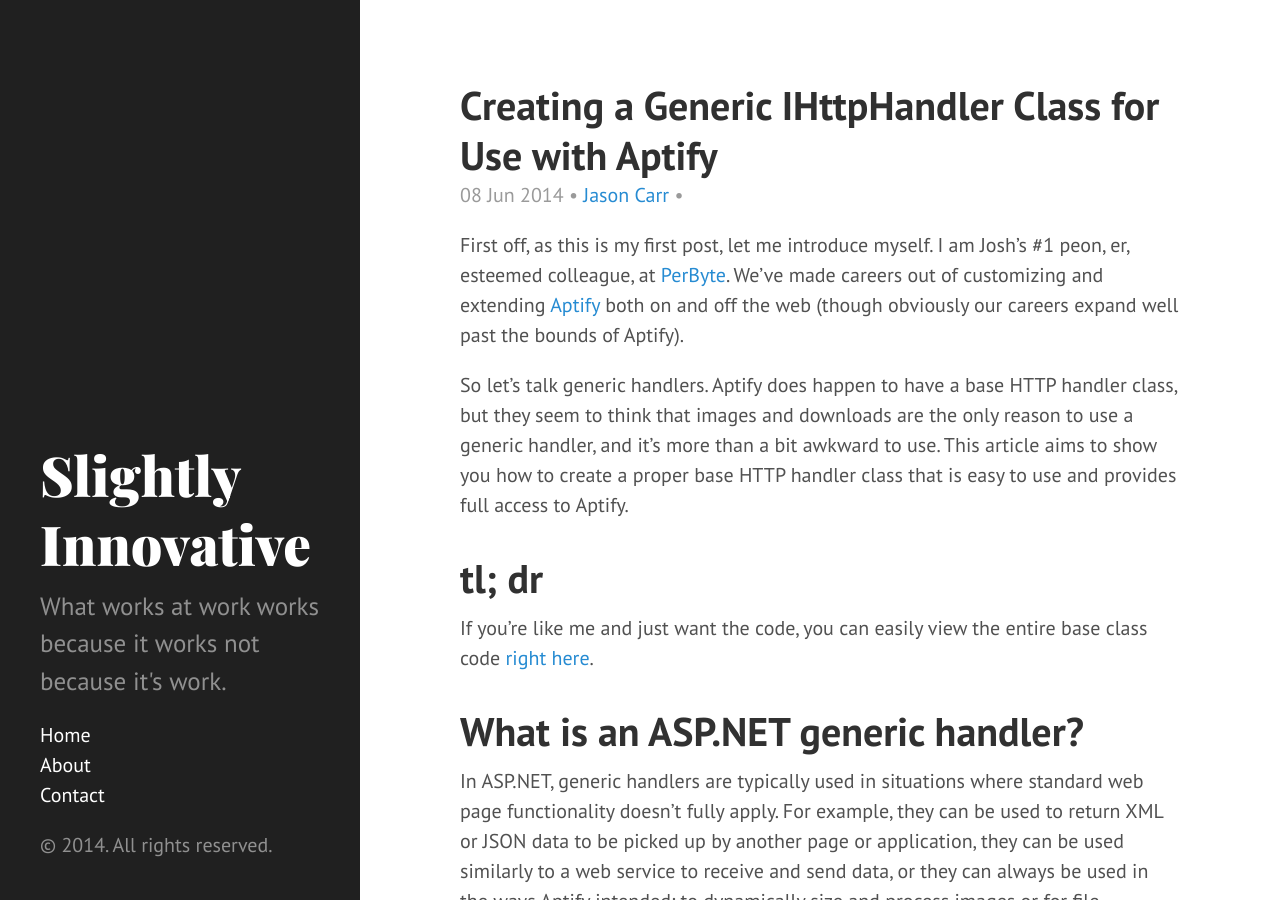
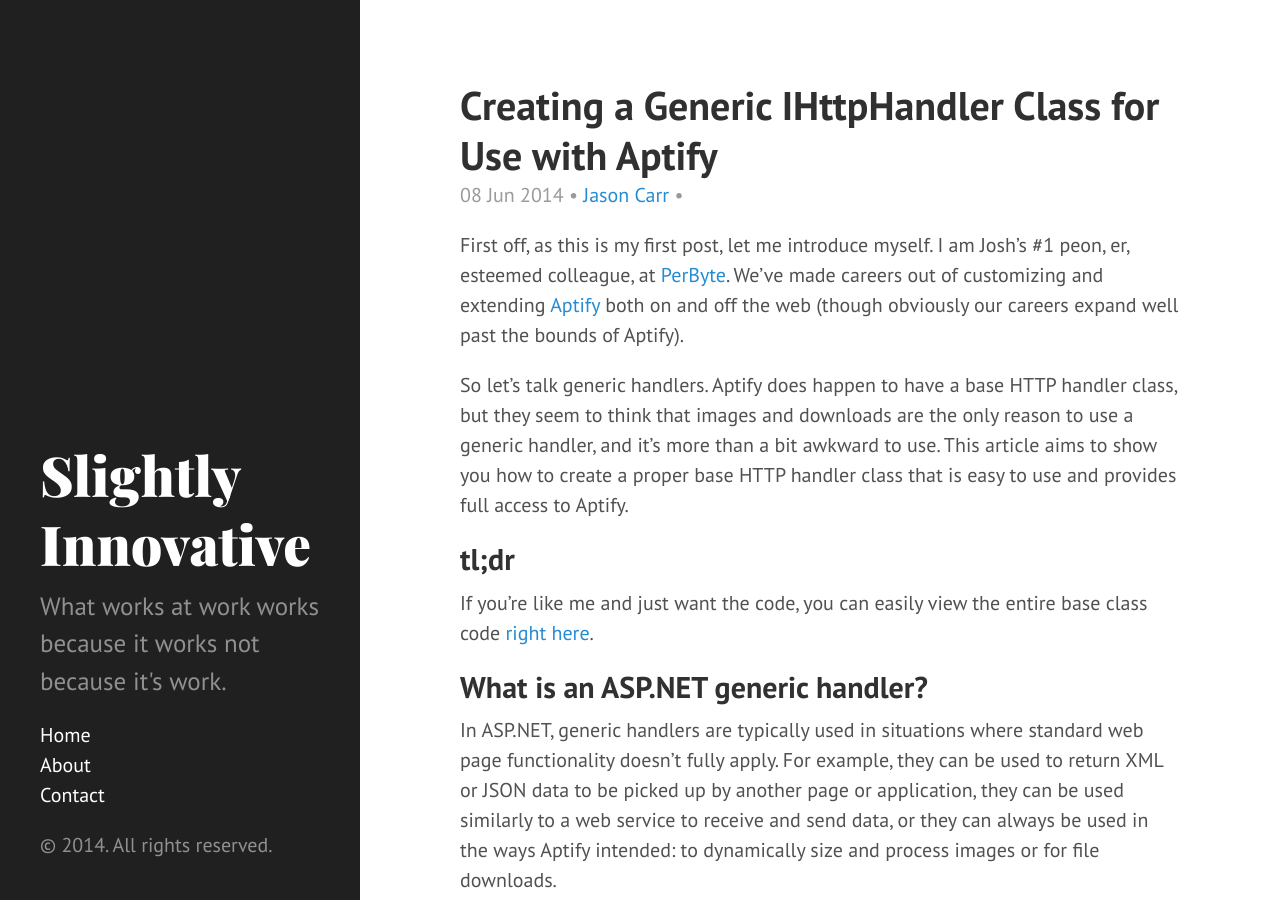
Before and after one commit to lcates/perbyte.github.io, a Jekyll site: the page built from _posts/2014-06-08-Creating-a-Generic-IHttpHandler-Class.md, in a window 1280 px wide and 900 px high. Built offline with Jekyll 4.4.1, drawn with Linux system fonts in a browser that asks for light colours; Markdown is read by kramdown in place of the engine named in the settings; comment, search, counter and statistics services are not loaded.

Commit message:
Another try

````diff
--- a/_posts/2014-06-08-Creating-a-Generic-IHttpHandler-Class.md
+++ b/_posts/2014-06-08-Creating-a-Generic-IHttpHandler-Class.md
@@ -14,20 +14,20 @@ First off, as this is my first post, let me introduce myself. I am Josh's #1 peo
 
 So let's talk generic handlers. Aptify does happen to have a base HTTP handler class, but they seem to think that images and downloads are the only reason to use a generic handler, and it's more than a bit awkward to use. This article aims to show you how to create a proper base HTTP handler class that is easy to use and provides full access to Aptify.
 
-tl; dr
-======
+tl;dr
+-----
 
 If you're like me and just want the code, you can easily view the entire base class code [right here][code].
 
 What is an ASP.NET generic handler?
-===================================
+-----------------------------------
 
 In ASP.NET, generic handlers are typically used in situations where standard web page functionality doesn't fully apply. For example, they can be used to return XML or JSON data to be picked up by another page or application, they can be used similarly to a web service to receive and send data, or they can always be used in the ways Aptify intended: to dynamically size and process images or for file downloads.
 
 Generic handlers are extremely flexible and can be used in pretty much any situation that lives outside of the bounds of a typical ASP.NET web page.
 
 Diving In
-=========
+---------
 
 Let's start with what's required for the most basic implementation of a generic handler:
 
@@ -62,7 +62,7 @@ This is a generic handler that does nothing more than output "Hello World" as a
 The IsReusable property specifies whether or not an existing instance of the class can be re-used for another request. The safest value to use here is false, which specifies that a new instance of our HttpHandlerBase class will be created for every request. This is safest because reusable handlers must be type safe and are often accessed concurrently, so saving state in your handler can become an issue. However, performance can obviously be gained by setting this value to true if you are careful not to run into these issues.
 
 Allowing for Easy Implementations of Extended Classes
-=====================================================
+-----------------------------------------------------
 
 Obviously the goal for our base class is to provide base functionality and make it easy to extend the class. Let's add in some code to help out:
 
@@ -144,7 +144,7 @@ We've also added the ContentMimeType property, which can also be overridden by c
 Finally, the changes to our ProcessRequest method basically just call our ValidateParameters method and return with an internal server error if necessary, hook up the mime type from the property, and call our new ProcessRequestCore method. Simple enough?
 
 Access to Aptify
-================
+----------------
 
 Providing access to Aptify basically just means adding properties for the EBusinessGlobal, AptifyApplication, and DataAction objects:
 
@@ -207,7 +207,7 @@ Providing access to Aptify basically just means adding properties for the EBusin
 Here we have three protected properties and three private variables: one each for EBusinessGlobal, AptifyApplication, and DataAction. The properties are set up so that the private variables will be instantiated only once, and only when necessary, saving the class from the potential performance hits of multiple or unnecessary instantiations.  The EbusinessGlobal object is used to instantiate the AptifyApplication and DataAction objects.
 
 Finally, Default to No Cache
-============================
+----------------------------
 
 The only thing left to do is to set the response's cache policy:
 
@@ -265,7 +265,7 @@ Of course, don't forget that we also need to change our ProcessRequest method to
 ```
 
 Ready, Set, Go
-==============
+--------------
 
 Now that the base class is ready to go, creating a generic handler will be as easy as inheriting from our HttpHandlerBase class and doing whatever we need to do in the ProcessRequestBase method. Of course, we can also override ContentMimeType and ValidateParameters like so:
 
````
